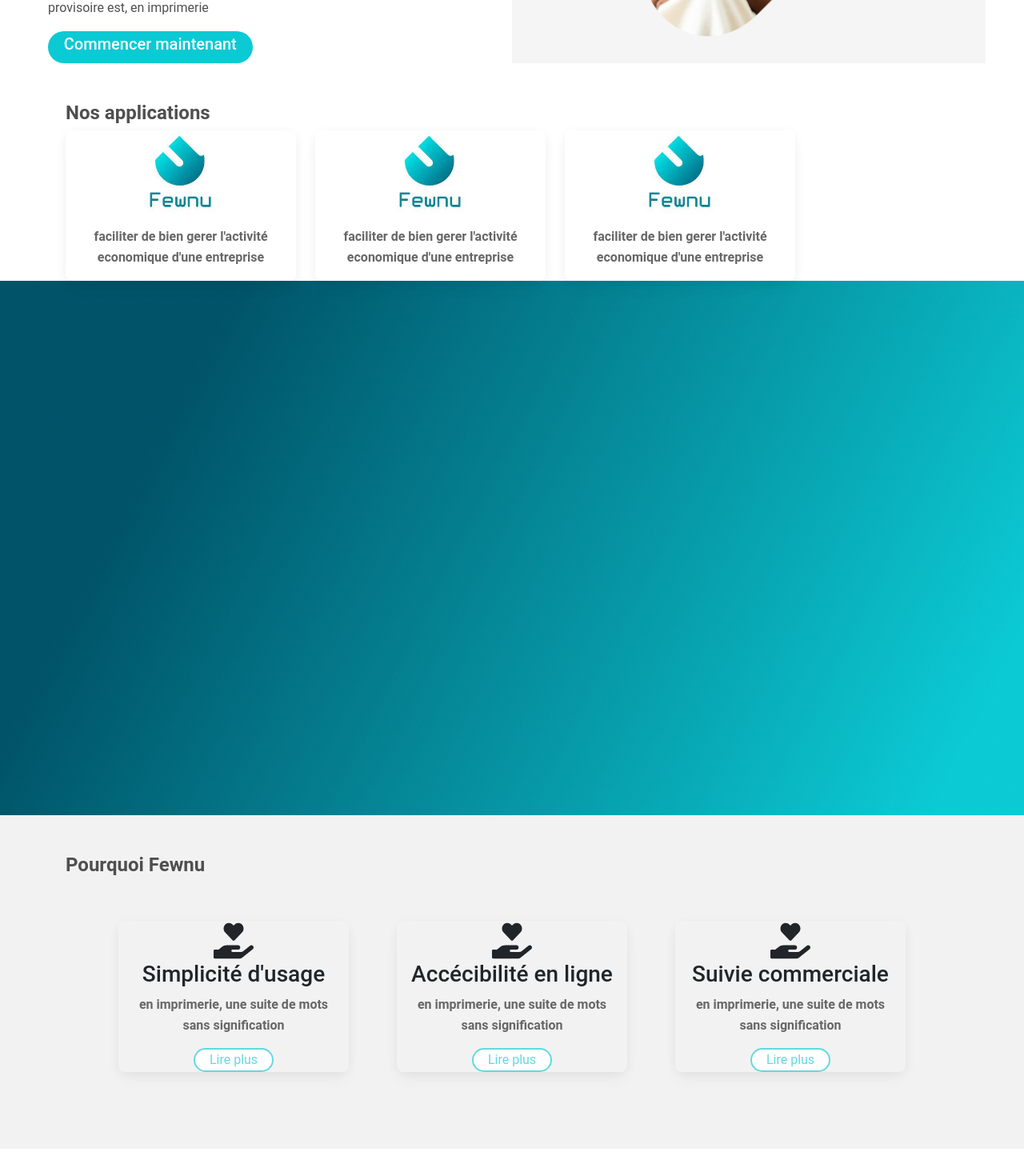
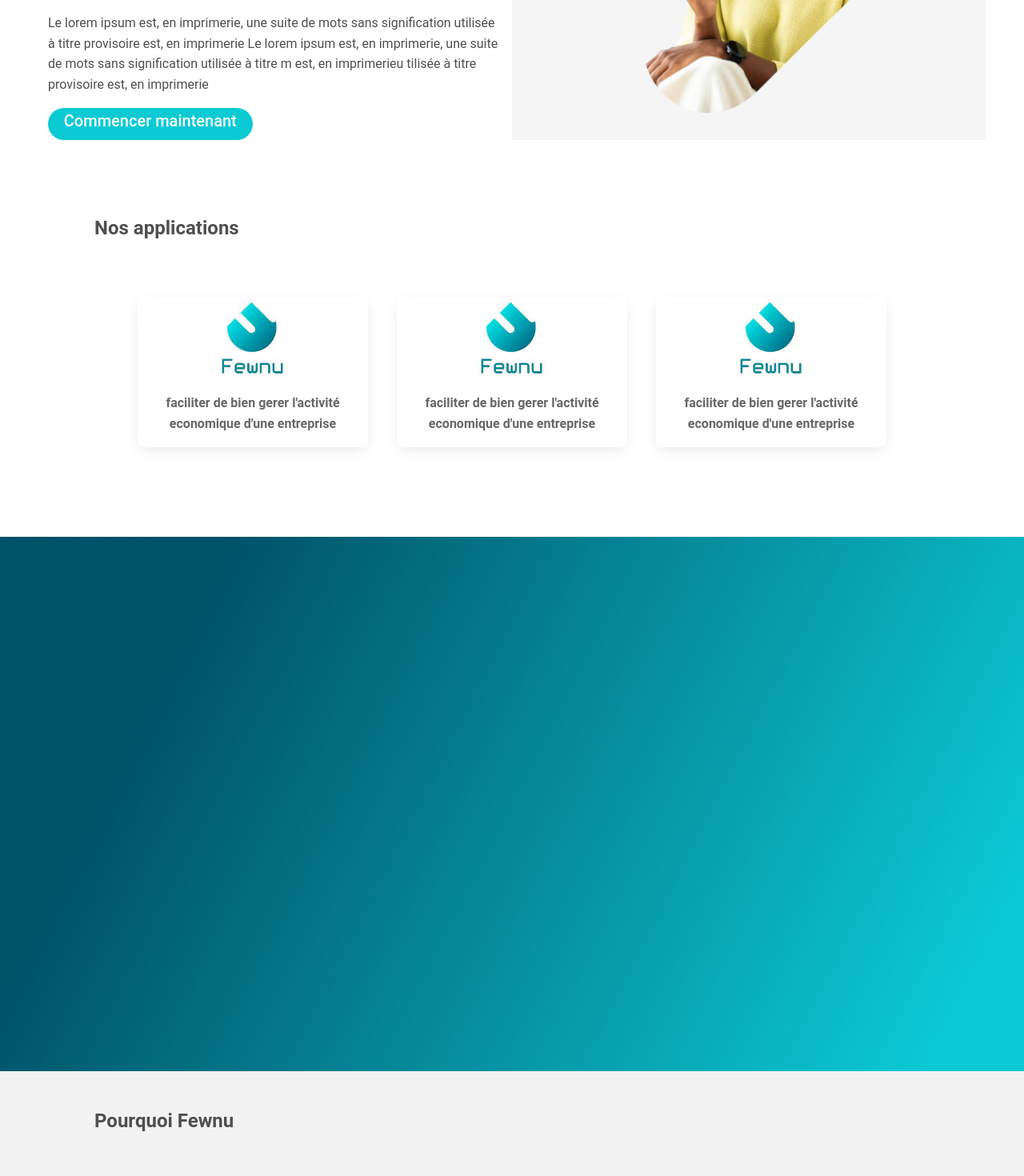
Before and after one commit to gaye95/prototypes, a React (Create React App) app: page / in a window 1280 px wide. Shown: the part 940-2410 px from the top of the page at 80% size. Built offline with nearby package versions, Linux system fonts and the light colour scheme.

Commit message:
first commit

```diff
--- a/src/components/Appli/Appli.jsx
+++ b/src/components/Appli/Appli.jsx
@@ -3,17 +3,10 @@ import React from "react";
 import Card from 'react-bootstrap/Card';
 function Appli({photo, texte}) {
   return (
-    <div className="container-fluid col-md-3 d-flex justify-content-center">
-    <div className="row">
-        <div className="col col-md-12 col-lg-12 col-sm-12">
-          <Card style={{ width: '18rem', margin:"0 auto", border:"none" }}>
+          <Card className="my-3" style={{ width: '18rem', margin:"0 auto", border:"none" }}>
           {photo}
           <p style={{ color:"#676767" }}><strong>{texte}</strong></p>
         </Card>
-        </div>
-    </div>
-    </div>
-
   );
 };
 
--- a/src/components/CarteFewnu/CarteFewnu.jsx
+++ b/src/components/CarteFewnu/CarteFewnu.jsx
@@ -4,14 +4,14 @@ import Card from 'react-bootstrap/Card';
 
 function Fewnu({icone, titre, texte}) {
   return (
-
-          <Card style={{ width: '18rem', margin:"0 auto", border:"none", backgroundColor:'#f2f2f2' }}>
+          <Card className="my-3" style={{ width: '18rem', height:"18rem", margin:"0 auto", border:"none", backgroundColor:'#f2f2f2' }}>
+          <div className="my-auto">
           {icone}
             <h3>{titre}</h3>
           <p style={{ color:"#676767" }}><strong>{texte}</strong></p>
           <button style={{ border:"solid #62d9df 2px", color:"#62d9df", borderRadius:"25px", backgroundColor:"white", width:"100px", margin:"0 auto" }}>Lire plus</button>
-        </Card>
-
+          </div>
+          </Card>
   );
 };
 
--- a/src/pages/Accueil/Accueil.jsx
+++ b/src/pages/Accueil/Accueil.jsx
@@ -67,7 +67,7 @@ function Accueil() {
       <section><Navebar /></section>
       <section>
       <div
-            className = "container-fluid"
+            className = "container-fluid p-5"
             style = {{
                backgroundImage: `url(${tel})`,
                backgroundSize: "cover",
@@ -150,17 +150,15 @@ function Accueil() {
       </div>
       </section>
       <section>
-      <div className="container">
+      <div className="container p-5">
         <div>
           <h4 className="text-start"><strong>Nos applications</strong></h4>
         </div>
-        <div className="d-flex justify-content-between">
-        <div className="row d-flex justify-content-center justify-content-evenly">
+        <div className="row d-flex justify-content-center justify-content-evenly p-5">
             {
               applications.map((el)=><Appli photo={el.photo} titre={el.titre} texte={el.texte}/>)
             }
         </div>
-          </div>
       </div>
       </section>
       <section>
@@ -176,7 +174,7 @@ function Accueil() {
         </div>
       </section>
       <section style={{backgroundColor:'#f2f2f2'}}>
-      <div className="container py-5" style={{backgroundColor:'#f2f2f2'}}>
+      <div className="container p-5" style={{backgroundColor:'#f2f2f2'}}>
       <div><h4 className="text-start"><strong>Pourquoi Fewnu </strong></h4></div>
         <div className="row d-flex justify-content-center justify-content-evenly p-5">
             {
@@ -231,19 +229,20 @@ function Accueil() {
                       <BsCheckCircle className="my-1" style={{ color:"#0bcad4", width:"200px" }}/>
                       <p className="text-start">
                       <strong>
-                        Le lorem ipsum provisoire est, en imprimerie est, en imprimerie
-                        Le lorem ipsum provisoire est, en imprimerie est, en imprimerie
-                        Le lorem ipsum provisoire est, en imprimerie est, en imprimerie
-                        Le lorem ipsum provisoire est, en imprimerie est, en imprimerie
-                        Le lorem ipsum provisoire est, en imprimerie est, en imprimerie
-                        Le lorem ipsum provisoire est, en imprimerie est, en imprimerie
+                      Le lorem ipsum est, en imprimerie, une suite de mots sans signification
+                      utilisée à titre provisoire pour calibrer une mise en page, le
+                      texte définitif venant remplacer le faux Le lorem ipsum est, en imprimerie, une suite de mots sans signification
+                      utilisée à titre provisoire pour calibrer une mise en page, le
+                      texte définitif venant remplacer le faux Le lorem ipsum est, en imprimerie, une suite de mots sans signification
+                      utilisée à titre provisoire pour calibrer une mise en page, le
+                      texte définitif venant remplacer le faux
                       </strong>
                       </p>
                     </div>
                     <div className="pluse d-flex">
                     <div>
                     <button className=" text-white p-2" style={{ backgroundColor:"#0bcad4", borderRadius:"50px" }}>
-                      EN SAVOIR PLUS
+                      SAVOIR PLUS
                     </button>
                     </div>
                     <div className="d-flex">
@@ -251,23 +250,16 @@ function Accueil() {
                     <TbPhoneCall className="mx-auto" style={{ color:"#0bcad4" }}/>
                     </button>
                     <div className="text-start">
-                      <p>Hotline<br/><strong>78 164 64 24</strong></p>
+                      <p>Hotline<br/><strong>781646424</strong></p>
                     </div>
                     </div>
                     </div>
                   </div>
-                  <div className=" col-sm  d-flex justify-content-end align-items-center images" style={{ height:"300px"  }}>
-                    <div style={{
-                                  bacgroundSize:"cover",
-                                  backgroundRepeat: "no-repeat",
-                                  height:"400px",
-                                  width:"90%",
-                                  backgroundImage: `url(${bleu})`,
-                                  position:"relative",
-                                  marginTop:"250px",
-                      }}>
-                      <img className="images py-5" src={ambassadeur} alt="images"  style={{ height:"1233px", width:"950", marginTop:"-505px"}}/>
-                    </div>
+                <div className=" col-sm position-relative d-flex justify-content-end align-items-center images"
+                  >
+                    <img className='' src={ambassadeur} alt="images" style={{
+                      marginTop:"-25px"
+                  }}/>
                   </div>
                 </div>
                 </div>
```
Also changed, not shown: src/assets/ambassadeur.png.
